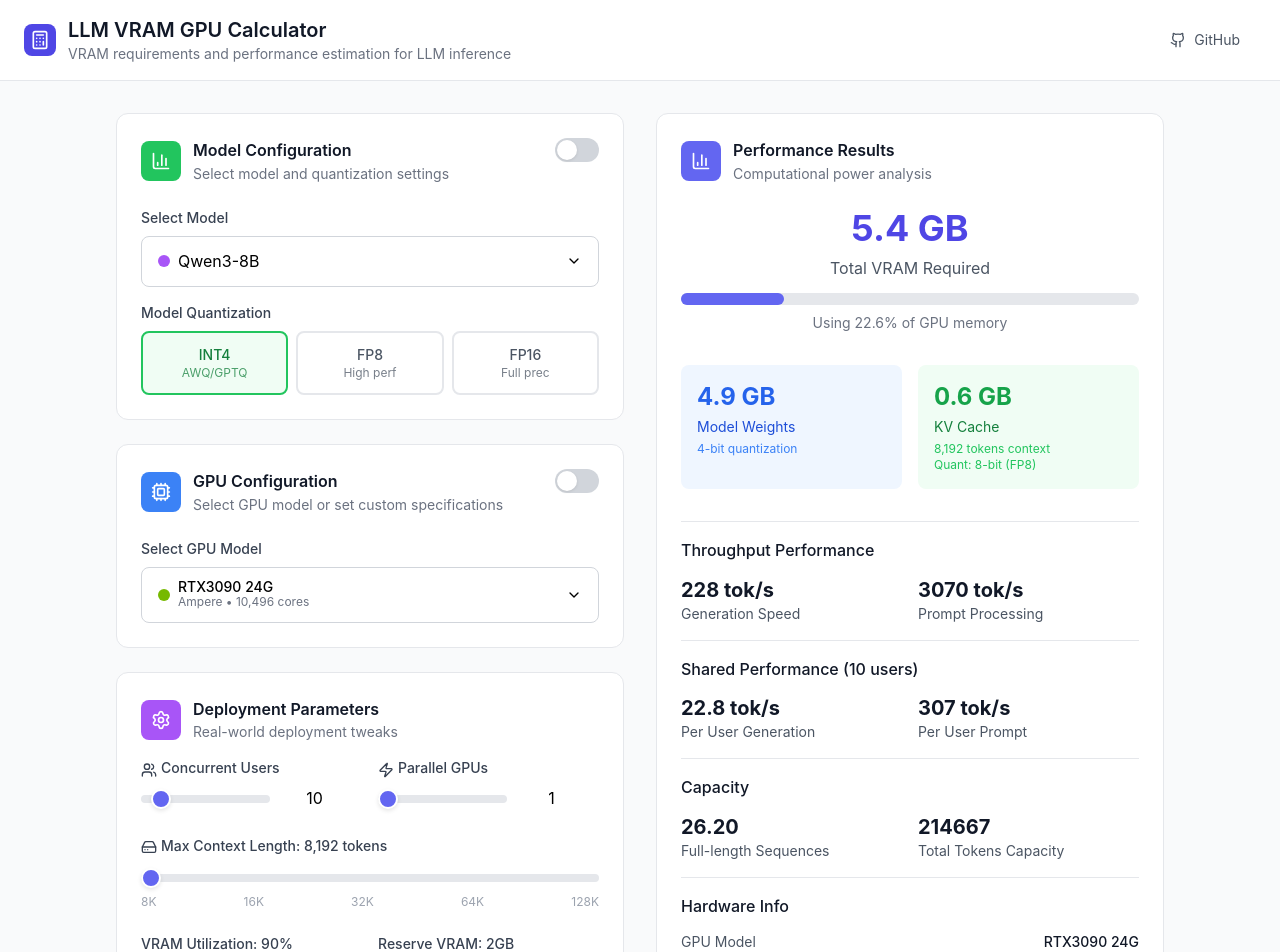
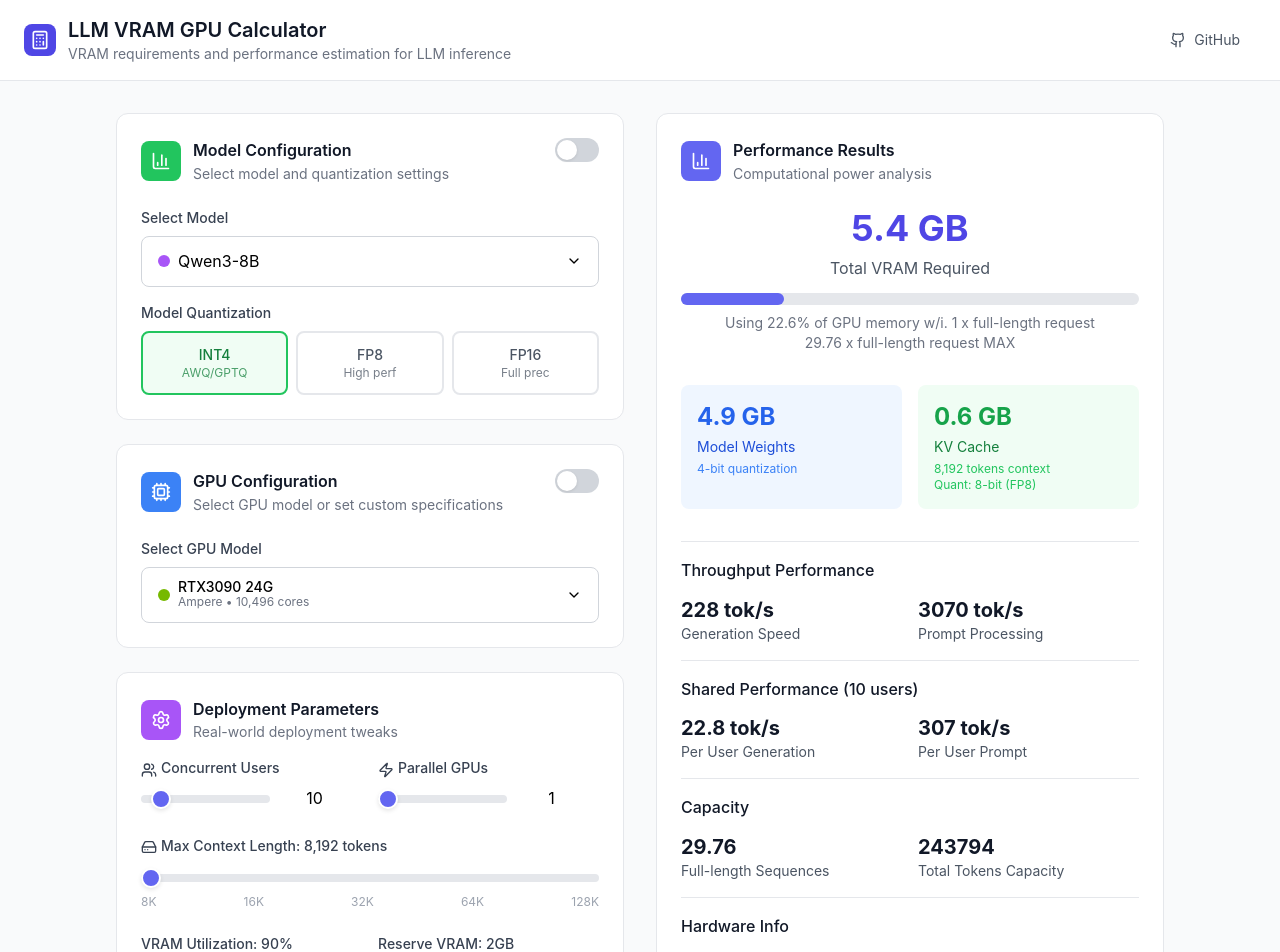
Before and after one commit to jryaonj/llm-gpu-vram-calc, a React (Vite) app: page / in a window 1280 px wide. Shown: the top 952 px of the page. Built offline with nearby package versions, Linux system fonts and the light colour scheme.

Commit message:
fix: regression bug in VRAM utilization proportion calculation
Fixed a calculation error in the VRAM utilization proportion that was
causing incorrect memory usage estimates in the LLM GPU calculator.

```diff
--- a/src/components/LlmGpuVramCalculator.tsx
+++ b/src/components/LlmGpuVramCalculator.tsx
@@ -177,7 +177,10 @@
       const modelVram = computeModelVramGB(effectiveModel, quantType);
       const kvCacheVram = computeKvCacheVramGB(effectiveModel.hiddenSize, maxLength, kvQuantType, effectiveModel, effectiveCard);
       const totalCardVram = effectiveCard.vramGb * parallelGPUs;
-      const usableVram = Math.max(0, totalCardVram * vramUtilProportion - minReserveVramGB);
+      // pick the larger of the %-based reserve and the fixed minimum
+      const proportionalReserve = totalCardVram * (1 - vramUtilProportion);
+      const effectiveReserve   = Math.max(proportionalReserve, minReserveVramGB);
+      const usableVram         = Math.max(0, totalCardVram - effectiveReserve);
       const totalVramReq = modelVram + kvCacheVram;
 
       if (totalVramReq > usableVram) {
@@ -186,7 +189,7 @@
           totalVram: totalVramReq,
           usableVram: usableVram,
           usableKvCacheVram: 0,
-          reservedVram: minReserveVramGB,
+          reservedVram: effectiveReserve,
           modelVram: modelVram,
           kvCacheVram: kvCacheVram,
           genSpeed: 0,
@@ -220,7 +223,7 @@
         totalVram: totalVramReq,
         usableVram: usableVram,
         usableKvCacheVram: usableKvCacheVram,
-        reservedVram: minReserveVramGB,
+        reservedVram: effectiveReserve,
         modelVram: modelVram,
         kvCacheVram: kvCacheVram,
         genSpeed: genSpeed,
@@ -619,7 +622,7 @@
                   <input
                     type="range"
                     min={0}
-                    max={8}
+                    max={12}
                     step={0.5}
                     value={minReserveVramGB}
                     onChange={e => setMinReserveVramGB(+e.target.value)}
@@ -685,7 +688,8 @@
                   />
                 </div>
                 <div className="text-sm text-gray-500 mt-2">
-                  Using {((results.totalVram / (((useCustomGPU ? customVramGB : (selectedCard?.vramGb || 24))) * parallelGPUs)) * 100).toFixed(1)}% of GPU memory
+                  Using {((results.totalVram / (((useCustomGPU ? customVramGB : (selectedCard?.vramGb || 24))) * parallelGPUs)) * 100).toFixed(1)}% of GPU memory w/i. 1 x full-length request<br/>
+                  {results.fullLengthGenCount.toFixed(2)} x full-length request MAX<br/>
                 </div>
               </div>
             </div>
```
